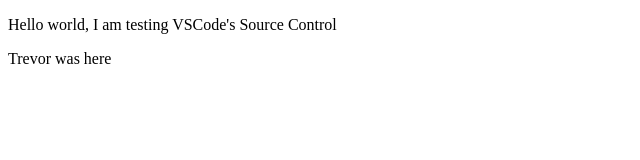
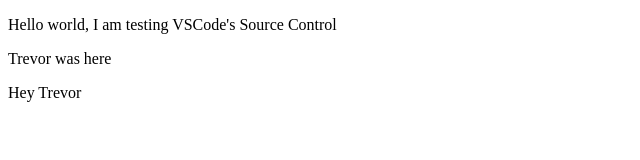
Before and after one commit to groomrya/Test, a plain HTML site: page index.html in a window 1280 px wide. Shown: the full height of the page, 0-640 px from the left. Drawn offline with Linux system fonts and the light colour scheme.

Commit message:
Response

```diff
--- a/index.html
+++ b/index.html
@@ -9,5 +9,6 @@
 <body>
     <p>Hello world, I am testing VSCode's Source Control</p>
     <p>Trevor was here</p>
+    <p>Hey Trevor</p>
 </body>
 </html>
```
